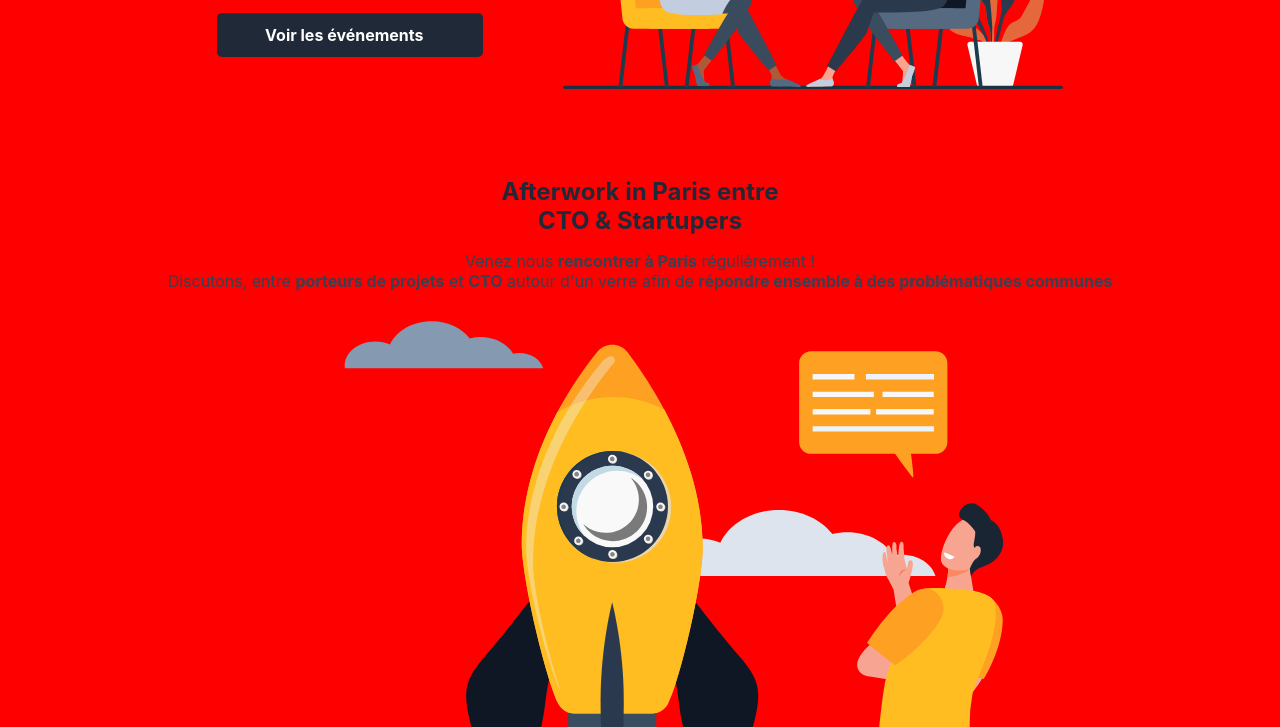
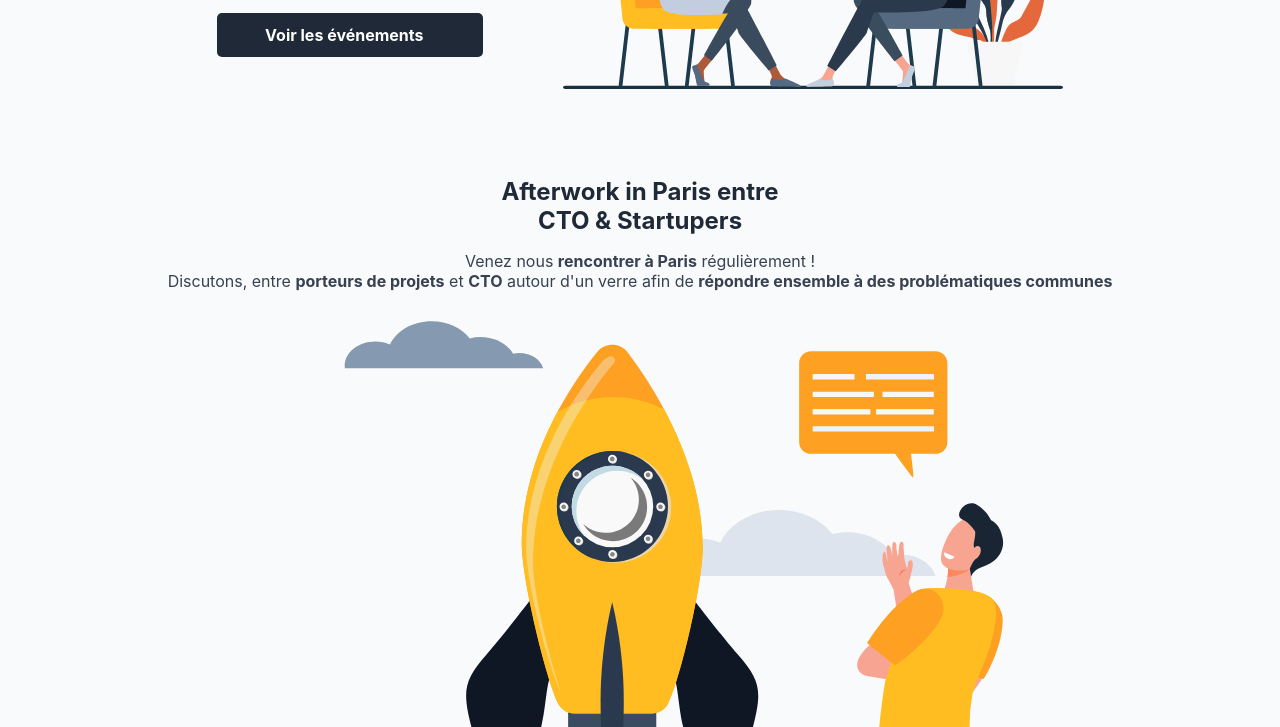
Before and after one commit to Maximepod/startup-lost-in-tech, a plain HTML site: page index.html in a window 1280 px wide. Shown: the part 291-1018 px from the top of the page. Drawn offline with Linux system fonts and the light colour scheme; a web font is replaced by a local one.

Commit message:
background

```diff
--- a/styles.css
+++ b/styles.css
@@ -35,7 +35,7 @@
 html,
 body {
   margin: 0;
-  background-color: red;
+  background-color: var(--neutral-50);
   color: var(--neutral-800);
   font-family: "inter", sans-serif;
 }
```
